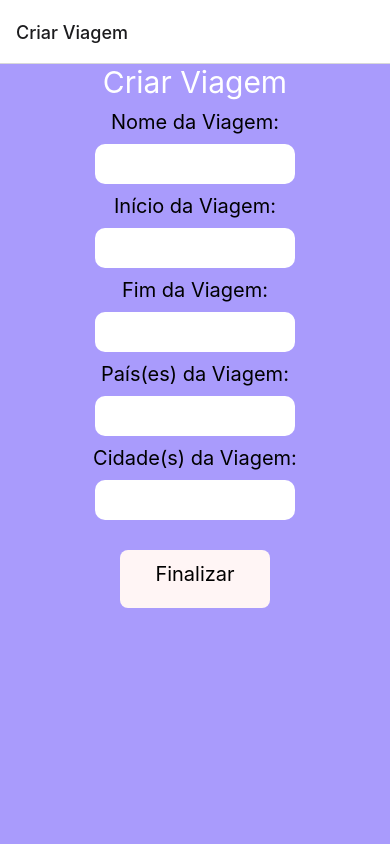
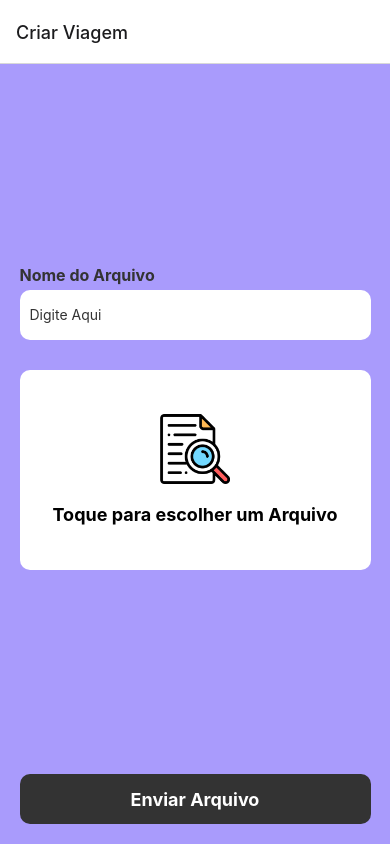
Before and after one commit to DS-2021-2-Feudo-Azul-Hortencia/Frontend, a React Native app: screen / in a window 390 px wide. Built offline with nearby package versions, Linux system fonts and the light colour scheme.

Commit message:
feat: add screen layout to send file about travel

```diff
--- a/App.js
+++ b/App.js
@@ -2,6 +2,7 @@ import React from 'react';
 import Login from './src/pages/criar_viagem';
 import { createNativeStackNavigator } from '@react-navigation/native-stack';
 import { NavigationContainer } from '@react-navigation/native';
+import UploadImages from './src/pages/UploadImages';
 
 const Stack = createNativeStackNavigator();
 
@@ -11,9 +12,13 @@ export default function App() {
   return (
     <NavigationContainer>
       <Stack.Navigator>
+        {/* <Stack.Screen
+          name="Criar Viagem"
+          component={Login}
+        /> */}
         <Stack.Screen
           name="Criar Viagem"
-          component={Login}
+          component={UploadImages}
         />
       </Stack.Navigator>
     </NavigationContainer>
--- a/package.json
+++ b/package.json
@@ -16,6 +16,7 @@
     "react": "17.0.1",
     "react-dom": "17.0.1",
     "react-native": "0.64.3",
+    "react-native-image-picker": "^4.7.3",
     "react-native-safe-area-context": "^3.3.2",
     "react-native-screens": "^3.10.1",
     "react-native-web": "0.17.1"
--- /dev/null
+++ b/src/pages/UploadImages/index.js
@@ -0,0 +1,127 @@
+import React, {useState} from "react";
+import {
+  View,
+  Image,
+  Platform,
+  Text,
+  Dimensions,
+  TextInput,
+  TouchableOpacity,
+} from "react-native";
+import { launchImageLibrary } from "react-native-image-picker";
+
+import DefaultImage from "../../assets/document_icon.png";
+import style from "./style";
+import styles from "./style";
+
+const SERVER_URL = "http://localhost:3002";
+// const SERVER_URL = 'https://680f-2804-d59-857f-5600-6d4-c4ff-fe29-56a4.ngrok.io';
+
+const createFormData = (photo, body = {}) => {
+  const data = new FormData();
+
+  const currentPhoto = photo.assets[0];
+
+  data.append("photo", {
+    name: currentPhoto.fileName,
+    type: currentPhoto.type,
+    uri:
+      Platform.OS === "ios"
+        ? currentPhoto.uri.replace("file://", "")
+        : currentPhoto.uri,
+  });
+
+  data.append("name", body);
+
+  //   Object.keys(body).forEach((key) => {
+  //     data.append(key, body[key]);
+  //   });
+
+  return data;
+};
+
+const UploadImages = () => {
+  const [photo, setPhoto] = React.useState(null);
+  const [name, setName] = useState("");
+
+  const handleChoosePhoto = () => {
+    launchImageLibrary({ noData: true }, (response) => {
+      if (response) {
+        setPhoto(response);
+      }
+    });
+  };
+
+  const handleUploadPhoto = () => {
+    const teste = createFormData(photo, { name });
+    console.log(teste);
+    // fetch(`${SERVER_URL}/api/upload`, {
+    //   method: "POST",
+    //   body: createFormData(photo, { name }),
+    // })
+    //   .then((response) => response.json())
+    //   .then((response) => {
+    //     console.log("response", response);
+    //   })
+    //   .catch((error) => {
+    //     console.log("error", error);
+    //   });
+  };
+
+  return (
+    // <View style={{ flex: 1, alignItems: 'center', justifyContent: 'center' }}>
+    //   {photo && (
+    //     <>
+    //       <Image
+    //         source={{ uri: photo.assets[0].uri }}
+    //         style={{ width: 300, height: 300 }}
+    //       />
+    //       <Button title="Upload Photo" onPress={handleUploadPhoto} />
+    //     </>
+    //   )}
+    //   <Button title="Choose Photo" onPress={handleChoosePhoto} />
+    // </View>
+    <View style={styles.container}>
+      <View style={style.containerAction}>
+        <View>
+          <Text style={style.textInputName}>Nome do Arquivo</Text>
+          <TextInput
+            onChangeText={(text) => setName(text)}
+            placeholderTextColor="#333"
+            style={style.inputNameFile}
+            placeholder="Digite Aqui"
+          />
+        </View>
+        {photo ? (
+          <TouchableOpacity
+            style={style.searchImageButton}
+            onPress={handleChoosePhoto}
+          >
+            <Image
+              source={{ uri: photo.assets[0].uri }}
+              style={{ width: "100%", height: "100%" }}
+            />
+          </TouchableOpacity>
+        ) : (
+          <TouchableOpacity
+            style={style.searchImageButton}
+            onPress={handleChoosePhoto}
+          >
+            <Image source={DefaultImage} style={{ width: 70, height: 70 }} />
+            <Text style={style.textMainBtn}>
+              Toque para escolher um Arquivo
+            </Text>
+          </TouchableOpacity>
+        )}
+      </View>
+      <TouchableOpacity
+        style={style.uploadImage}
+        onPress={() => handleUploadPhoto()}
+      >
+        <Text style={style.textUploadBtn}>Enviar Arquivo</Text>
+      </TouchableOpacity>
+    </View>
+  );
+};
+
+export default UploadImages;
--- /dev/null
+++ b/src/pages/UploadImages/style.js
@@ -0,0 +1,59 @@
+import {StyleSheet, Dimensions} from 'react-native';
+const widthScreen = Dimensions.get("window").width;
+
+export default StyleSheet.create({
+    container: {
+        flex: 1,
+        height: '100%',
+        justifyContent: 'space-between',
+        backgroundColor: '#A99BFC',
+        alignItems: 'center',
+        padding: 20,
+    },
+    textInputName: {
+        fontSize: 15,
+        color: '#333',
+        fontSize: 16,
+        fontWeight: 'bold'
+    },
+    inputNameFile: {
+        width: widthScreen * 0.9,
+        backgroundColor: '#fff',
+        paddingLeft: 10,
+        borderRadius: 10,
+        marginBottom: 30,
+        marginTop: 5,
+        height: 50,
+    },
+    containerAction: {
+        justifyContent: 'center',
+        alignItems: 'center',
+        height: '90%',
+    },
+    searchImageButton: {
+        backgroundColor: '#FFF',
+        justifyContent: 'center',
+        alignItems: 'center',
+        width: widthScreen * 0.9,
+        borderRadius: 10,
+        height: 200
+    },
+    textMainBtn: {
+        fontSize: 18,
+        fontWeight: '700',
+        marginTop: 20,
+    },
+    uploadImage: {
+        justifyContent: 'center',
+        alignItems: 'center',
+        backgroundColor: '#333',
+        width: widthScreen * 0.9,
+        borderRadius: 10,
+        height: 50,
+    },
+    textUploadBtn: {
+        fontSize: 18,
+        color: '#FFF',
+        fontWeight: '700',
+    }
+});
```
Also changed, not shown: src/pages/UploadImages/UploadComponent.js (added, +65 -0 lines), src/assets/document_icon.png (added), 1 other file (tests, documents, lock files or other folders).
